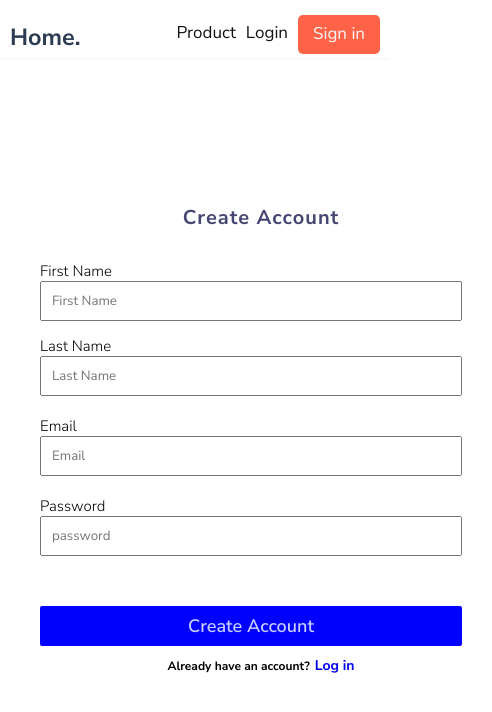
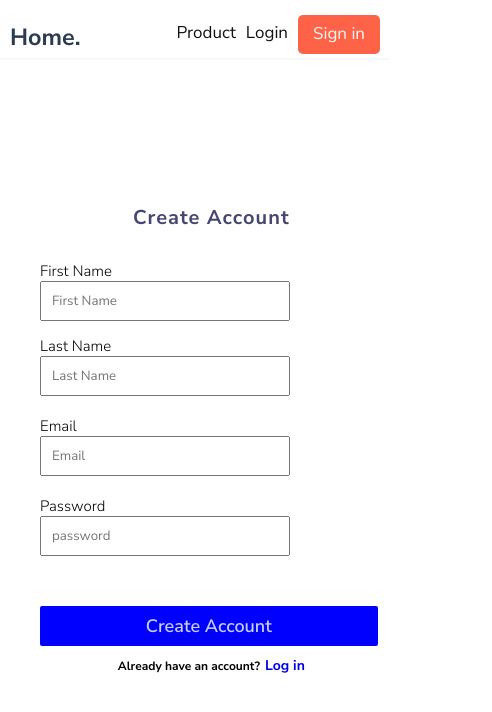
Before and after one commit to AChris-T/AltSchoolExamVue, a Vue app: page /signin in a window 390 px wide. Shown: the top 712 px of the page, 492 px wide, since content can reach past the window. Built offline with nearby package versions, Linux system fonts and the light colour scheme; no server answers.

Commit message:
initial commit

```diff
--- a/src/components/SignIn.vue
+++ b/src/components/SignIn.vue
@@ -196,5 +196,14 @@ form{
     width:50vh;
 }
 }
+@media (max-width: 392px) {
+    .form-control, .form-controls{
+    width: 250px;
+    margin-right: 30px;
+}
+.log-btn{
+    width:40vh;
+}
+}
 
 </style>
```
